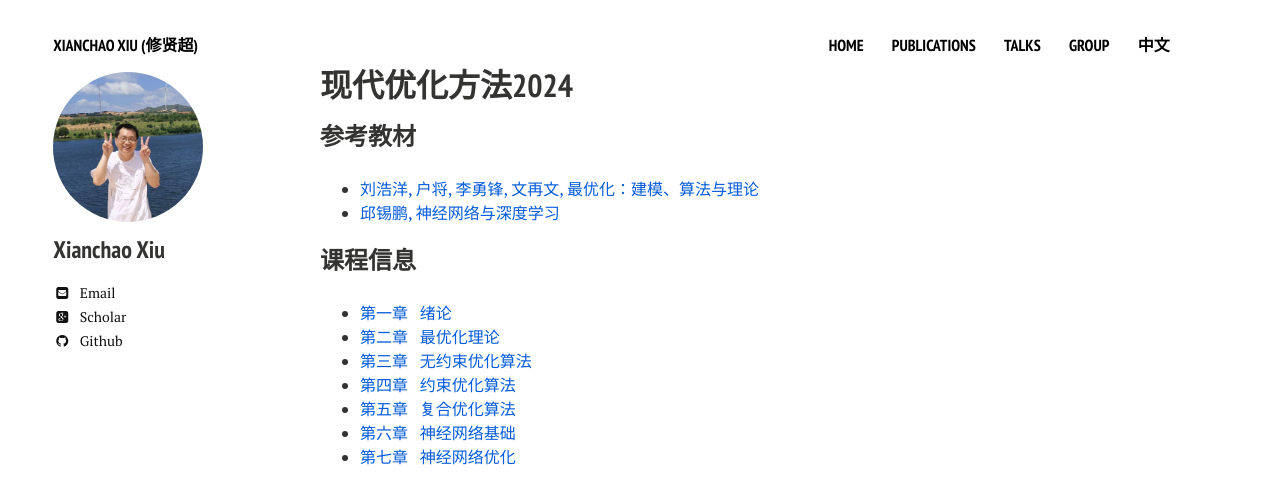
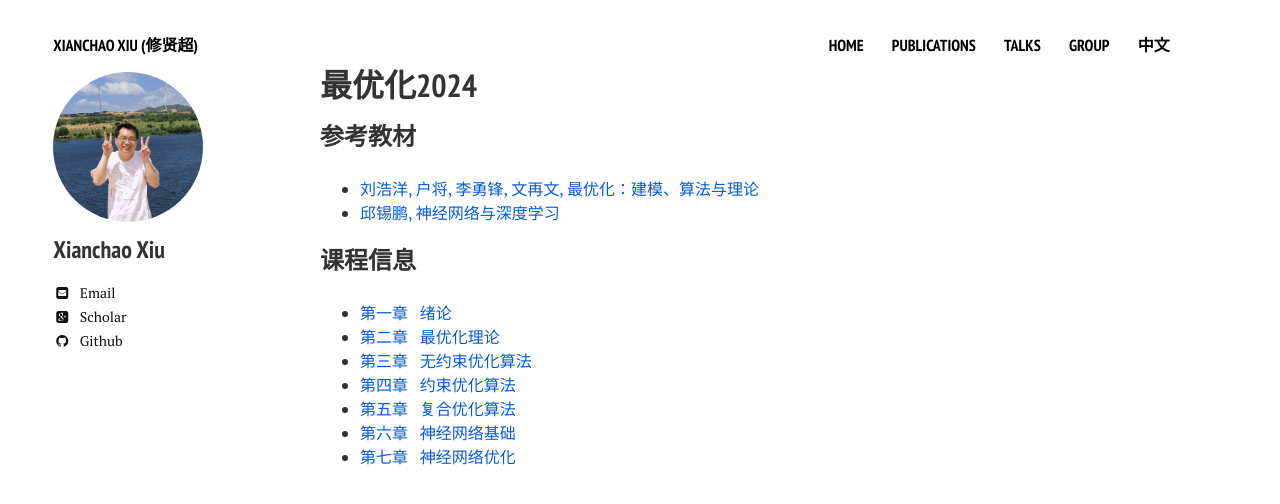
Before and after one commit to xianchaoxiu/xianchaoxiu.github.io, a Jekyll site: the page built from chinese/course/OPT/2024/index.md, in a window 1280 px wide. Shown: the top 504 px of the page. Built offline with Jekyll 4.4.1, drawn with Linux system fonts in a browser that asks for light colours; nearby versions of some CDN libraries.

Commit message:
Update index.md

```diff
--- a/chinese/course/OPT/2024/index.md
+++ b/chinese/course/OPT/2024/index.md
@@ -1,6 +1,6 @@
 ---
 layout: page
-title: 现代优化方法2024
+title: 最优化2024
 comments: false
 share: false
 ---
```
